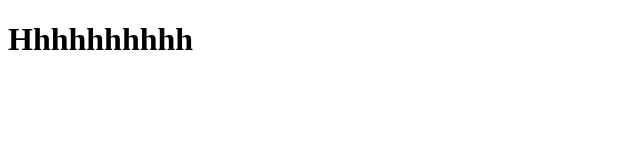
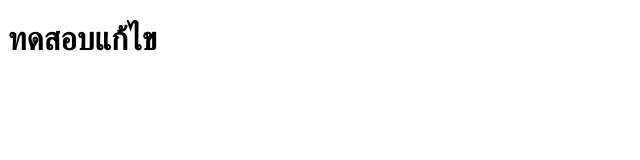
Before and after one commit to techcomkpp20-Jamess/My-profile-6, a plain HTML site: page index.html in a window 1280 px wide. Shown: the whole page, without its empty margins (0-640 px from the left). Drawn offline with Linux system fonts and the light colour scheme.

Commit message:
editlin9inhtml.

```diff
--- a/index.html
+++ b/index.html
@@ -6,6 +6,6 @@
     <title>Document</title>
 </head>
 <body>
-    <h1>Hhhhhhhhhh</h1>
+    <h1>ทดสอบแก้ไข</h1>
 </body>
 </html>
```
